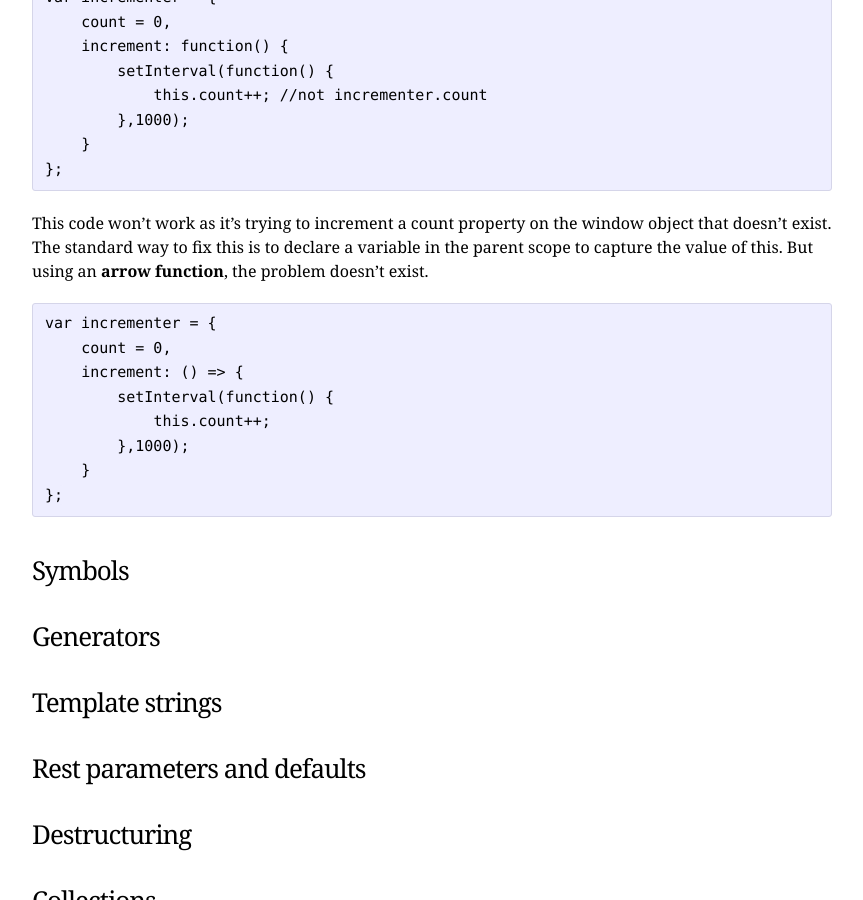
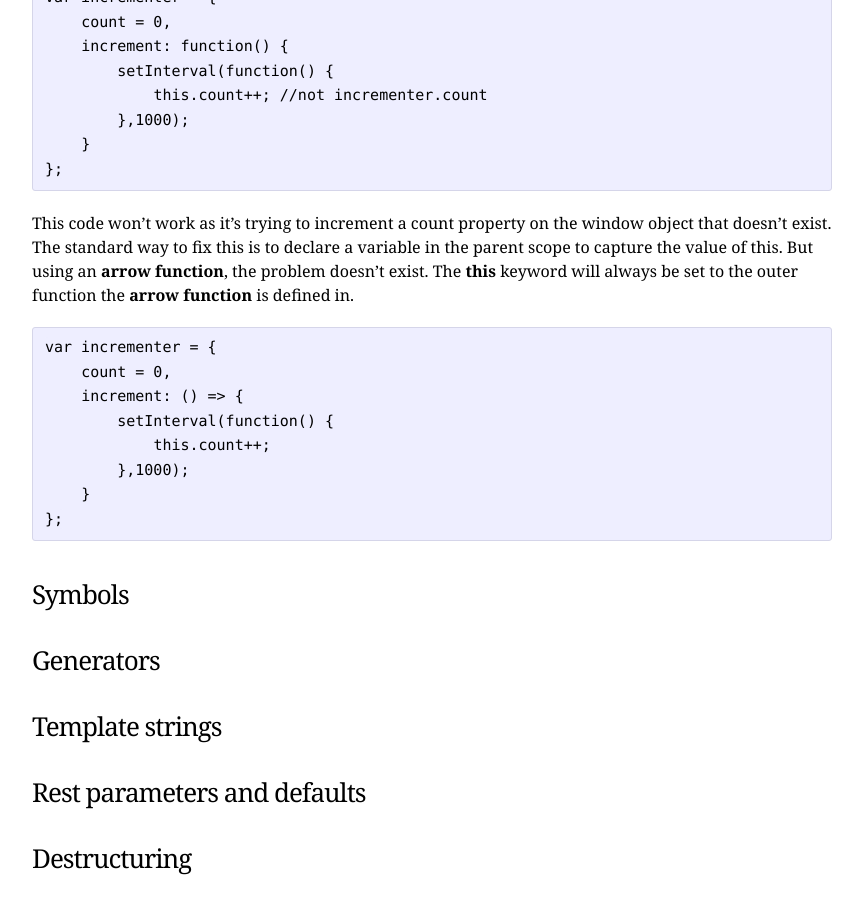
Before and after one commit to Danny72/danny72.github.io, a Jekyll site: the page built from _posts/blog/2015-08-29-new-features-in-es6.md, in a window 1280 px wide and 900 px high, scrolled down 1891 px. Shown: the whole window, without its empty margins (208-1071 px from the left). Built offline with Jekyll 4.4.1, drawn with Linux system fonts in a browser that asks for light colours; nearby versions of some CDN libraries.

Commit message:
Saved 2015-08-29-new-features-in-es6.md with Dillinger.io

```diff
--- a/_posts/blog/2015-08-29-new-features-in-es6.md
+++ b/_posts/blog/2015-08-29-new-features-in-es6.md
@@ -71,7 +71,7 @@ It's not quite as beautiful as the initial example, but it's still cleaner than
         }
     };
 
-This code won't work as it's trying to increment a count property on the window object that doesn't exist. The standard way to fix this is to declare a variable in the parent scope to capture the value of this. But using an **arrow function**, the problem doesn't exist.
+This code won't work as it's trying to increment a count property on the window object that doesn't exist. The standard way to fix this is to declare a variable in the parent scope to capture the value of this. But using an **arrow function**, the problem doesn't exist. The **this** keyword will always be set to the outer function the **arrow function** is defined in.
 
     var incrementer = {
         count = 0,
```
